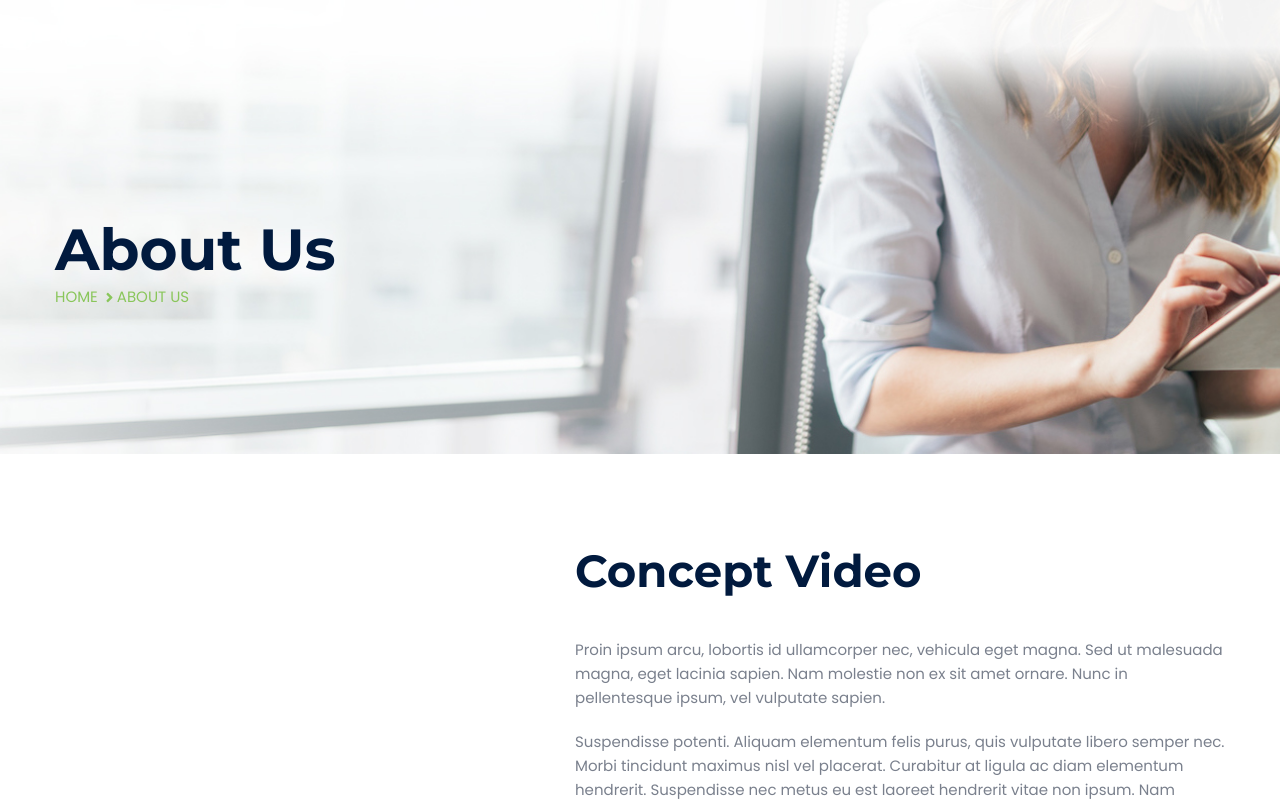
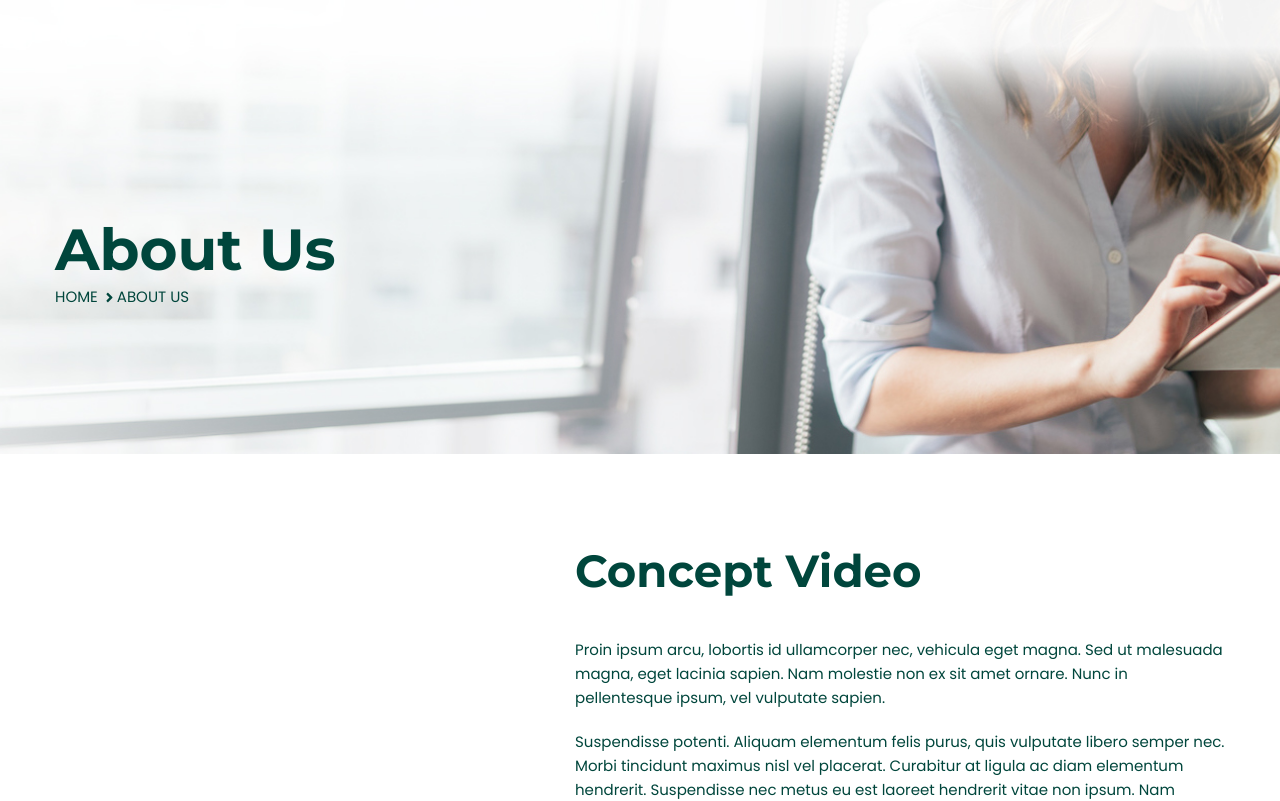
Before and after one commit to cgmoffitt/grove, a React (Create React App) app: page /#/about in a window 1280 px wide. Shown: the top 801 px of the page. Built offline with nearby package versions, Linux system fonts and the light colour scheme; the HTML template or start-up script is replaced by a standard one.

Commit message:
Update text and background colors

```diff
--- a/src/scss/variables.scss
+++ b/src/scss/variables.scss
@@ -5,13 +5,13 @@ $font1: 'Poppins', sans-serif;
 $font2: 'Montserrat', sans-serif;
 
 // Colors
-$white: #fff;
+$white: #F4F3E7;
 
-$text: #7a808d;
+$text: #00463C;
 
-$title: #011a3e;
+$title: #00463C;
 
-$theme_color: #89C65A;
+$theme_color: #00463C;
 
 
 // Responsive Variables
```
